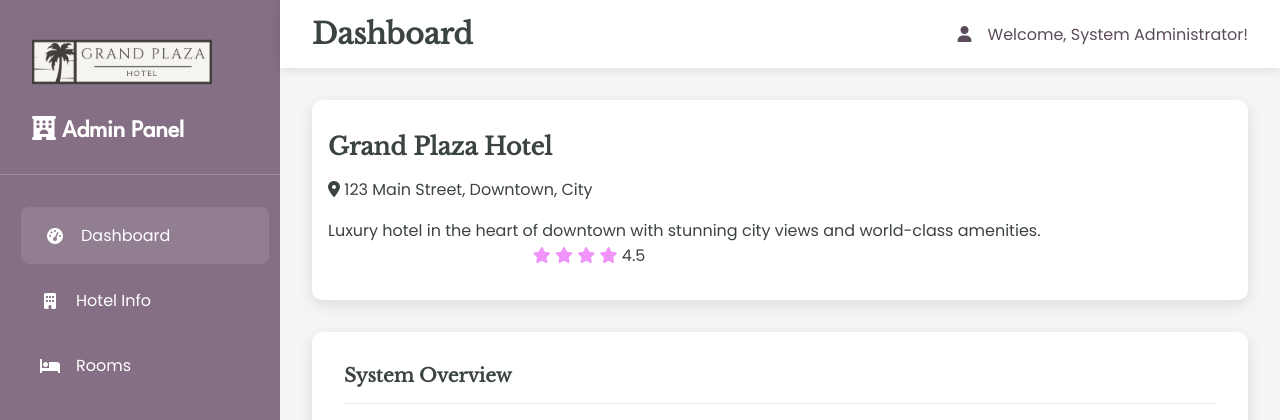
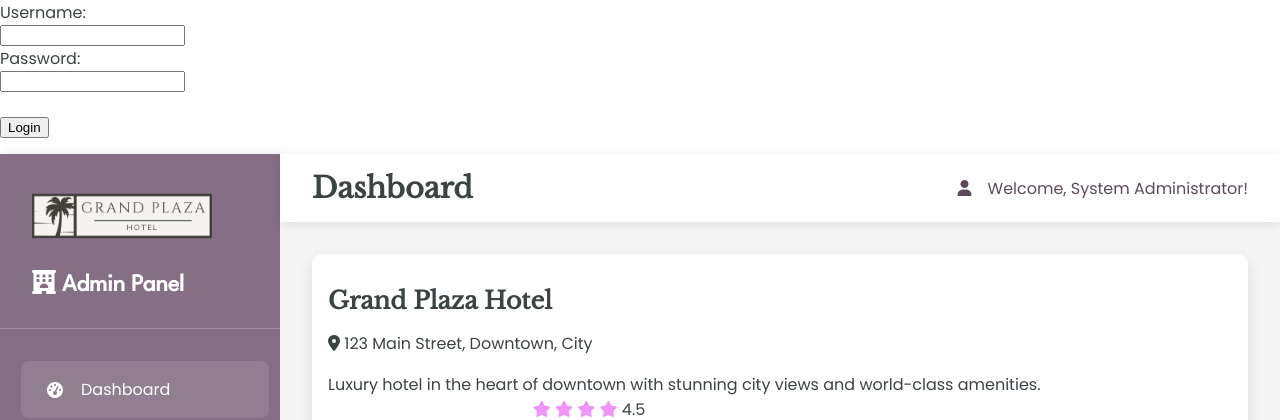
Before and after one commit to H4te-r/hotelReservation, a PHP site: page /admin/dashboard.php in a window 1280 px wide. Shown: the top 420 px of the page. Run offline with PHP 8.4, Linux system fonts and the light colour scheme; a user stored in the database is signed in; data comes from the database, SQL or seed files in the repository.

Commit message:
Update auth.php

```diff
--- a/cip/admin/auth.php
+++ b/cip/admin/auth.php
@@ -15,14 +15,18 @@ function login($username, $password) {
     $stmt->execute([$username]);
     $user = $stmt->fetch();
 
-    if ($user && password_verify($password, $user['password'])) {
+    if (!$user) {
+        return 'user_not_found'; // Custom return value for user not found
+    }
+
+    if (password_verify($password, $user['password'])) {
         $_SESSION['admin_id'] = $user['id'];
         $_SESSION['admin_username'] = $user['username'];
         $_SESSION['admin_role'] = $user['role'];
         $_SESSION['admin_name'] = $user['full_name'];
-        return true;
+        return true; // Login successful
     }
-    return false;
+    return false; // Incorrect password
 }
 
 // Logout function
@@ -40,16 +44,22 @@ function requireAuth() {
     }
 }
 
+$error = ''; // Initialize error variable
+
 // Handle login form submission
 if ($_SERVER['REQUEST_METHOD'] === 'POST' && isset($_POST['login'])) {
     $username = $_POST['username'] ?? '';
     $password = $_POST['password'] ?? '';
 
-    if (login($username, $password)) {
+    $loginResult = login($username, $password);
+
+    if ($loginResult === true) {
         header('Location: dashboard.php');
         exit();
+    } elseif ($loginResult === 'user_not_found') {
+        $error = "User does not exist.";
     } else {
-        $error = "Invalid username or password";
+        $error = "Invalid username or password."; // This will now specifically mean incorrect password
     }
 }
 
@@ -58,3 +68,15 @@ if (isset($_GET['logout'])) {
     logout();
 }
 ?>
+
+<?php if (!empty($error)): ?>
+    <p style="color: red;"><?php echo $error; ?></p>
+<?php endif; ?>
+
+<form method="POST" action="">
+    <label for="username">Username:</label><br>
+    <input type="text" id="username" name="username" required><br>
+    <label for="password">Password:</label><br>
+    <input type="password" id="password" name="password" required><br><br>
+    <button type="submit" name="login">Login</button>
+</form>
```
